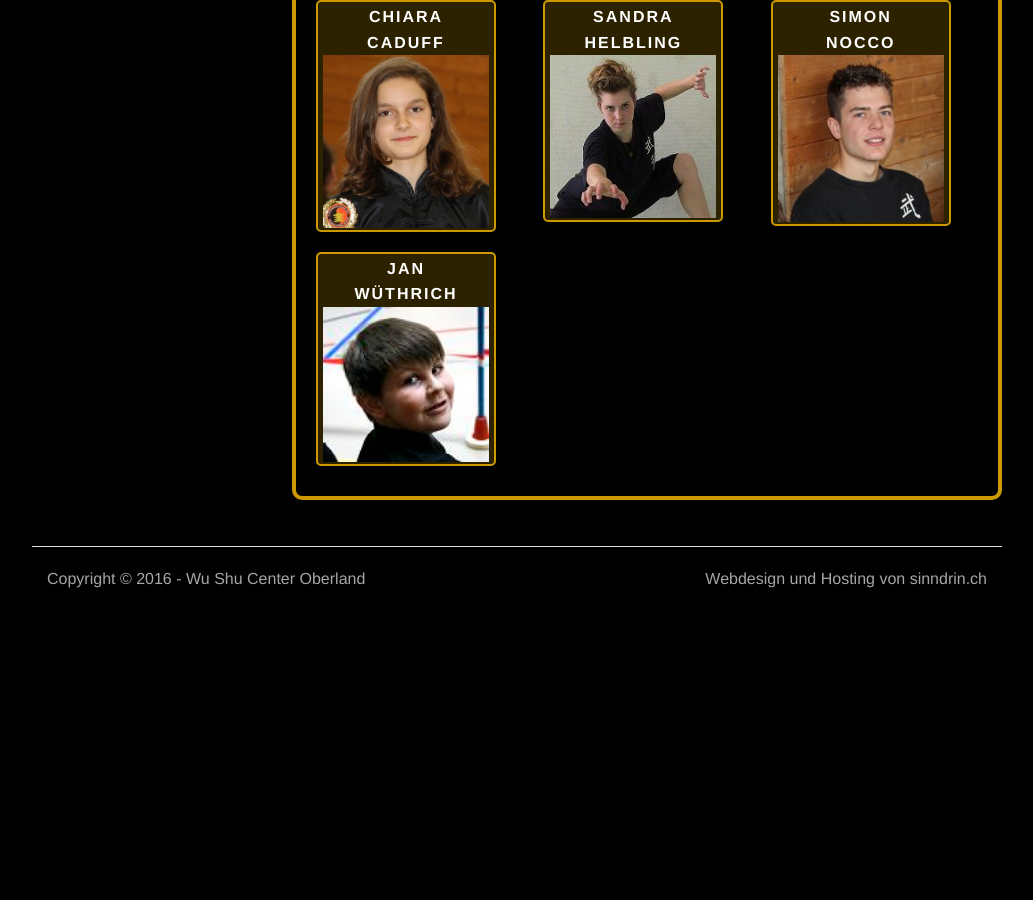
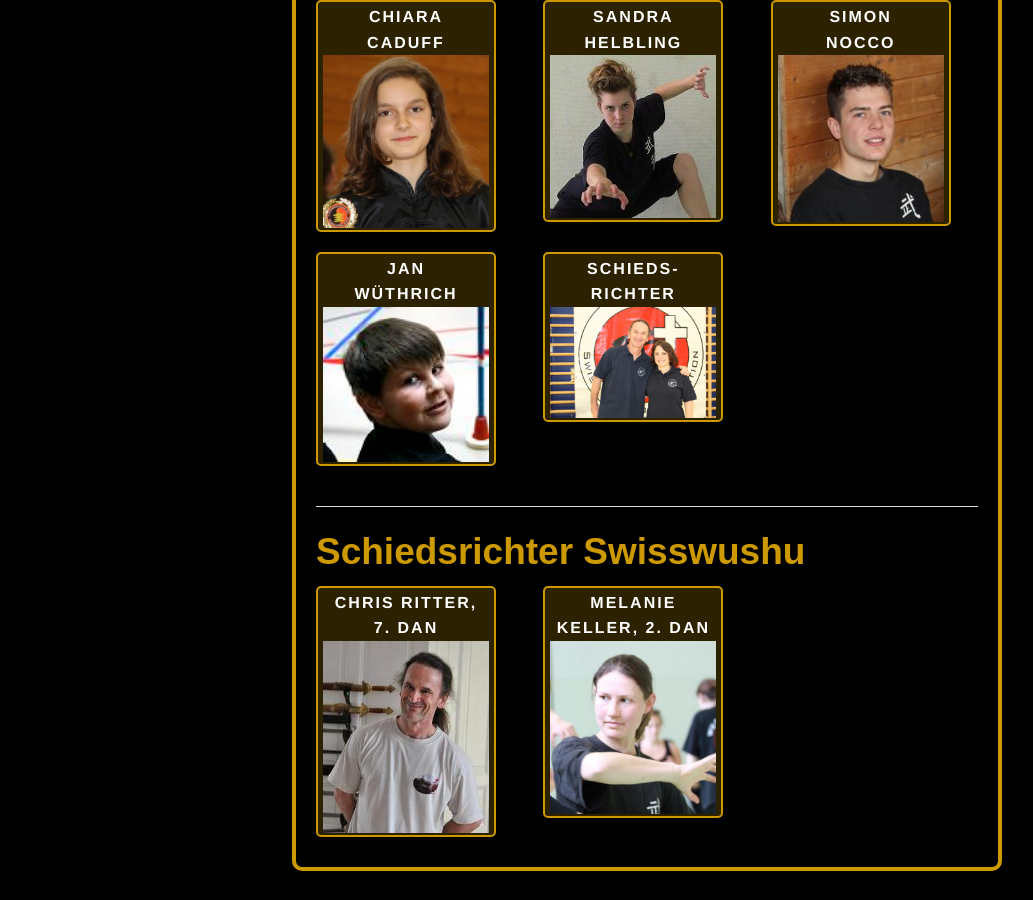
Before and after one commit to wu-shu/wu-shu.github.io, a Jekyll site: the page built from lehrer-turnierteam/index.md, in a window 1280 px wide and 900 px high, scrolled down 1728 px. Shown: the whole window, without its empty margins (123-1156 px from the left). Built offline with Jekyll 4.4.1, drawn with Linux system fonts in a browser that asks for light colours; some web fonts are replaced; comment, search, counter and statistics services are not loaded; before the commit the page ends 2339 px from its top, so only the background shows below that; some of the changed text lies outside the part shown.

Commit message:
schiedsrichter

```diff
--- a/_includes/navigation.html
+++ b/_includes/navigation.html
@@ -5,7 +5,7 @@
 <li><a class="level5" href="/taiji-chuan/">Taiji Chuan</a></li>
 <li><a class="level6" href="/qi-gong/">Qi Gong</a></li>
 <li><a class="level5" href="/wu-shu-fuer-kinder/">Wu Shu für Kinder</a></li>
-<li><a class="level4" href="/aktuelle-formen/">Aktuelle Formen</a></li>
+<li><a class="level4" href="/aktuelle-formen/">Neue Formen</a></li>
 <li><a class="level3" href="/lehrer-turnierteam/">Lehrer / Turnierteam</a></li>
 <li><a class="level2" href="/bilder/">Bilder</a></li>
 <li><a class="level1" href="/infos-kontakt/">Infos / Kontakt</a></li>
--- a/lehrer-turnierteam/index.md
+++ b/lehrer-turnierteam/index.md
@@ -38,4 +38,14 @@ title: Lehrer / Turnierteam
 <li><a href="/lehrer-turnierteam/sandra-helbling/" class="button-contact-place" title="Sandra Helbling">Sandra Helbling<img src="/images/sandra-helbling.jpg" width="320" height="240" alt="Sandra Helbling"></a></li>
 <li><a href="/lehrer-turnierteam/simon-nocco/" class="button-contact-place" title="Simon Nocco">Simon<br>Nocco<img src="/images/simon-nocco.jpg" width="320" height="240" alt="Simon Nocco"></a></li>
 <li><a href="/lehrer-turnierteam/jan-wüthrich/" class="button-contact-place" title="Jan Wüthrich">Jan<br>Wüthrich<img src="/images/jan-wuethrich.jpg" width="320" height="240" alt="Jan Wüthrich"></a></li>
+<li><a href="/lehrer-turnierteam/Schiedsrichter/" class="button-contact-place" title="Schiedsrichter">Schieds-<br>richter<img src="/images/referee.JPG" width="320" height="240" alt="Schiedsrichter"></a></li>
 </ul>
+
+
+- - -
+
+## Schiedsrichter Swisswushu
+
+<ul class="small-block-grid-1 medium-block-grid-2 large-block-grid-3">
+<li><a href="/lehrer-turnierteam/chris-ritter/" class="button-contact-place" title="Master Chris Ritter">Chris Ritter, 7. Dan<img src="/images/cr.jpg" width="320" height="240" alt="Chris Ritter"></a></li>
+<li><a href="/lehrer-turnierteam/melanie-keller/" class="button-contact-place" title="Melanie Keller">Melanie Keller, 2. Dan<img src="/images/melanie-keller.jpg" width="320" height="240" alt="Melanie Keller"></a></li>
```
Also changed, not shown: _layouts/splashscreen.html (+4 -4 lines), aktuelle-formen/index.md (deleted, +0 -6 lines), bilder/index.md (+1 -1 lines), neue-formen/index.md (added, +6 -0 lines).
